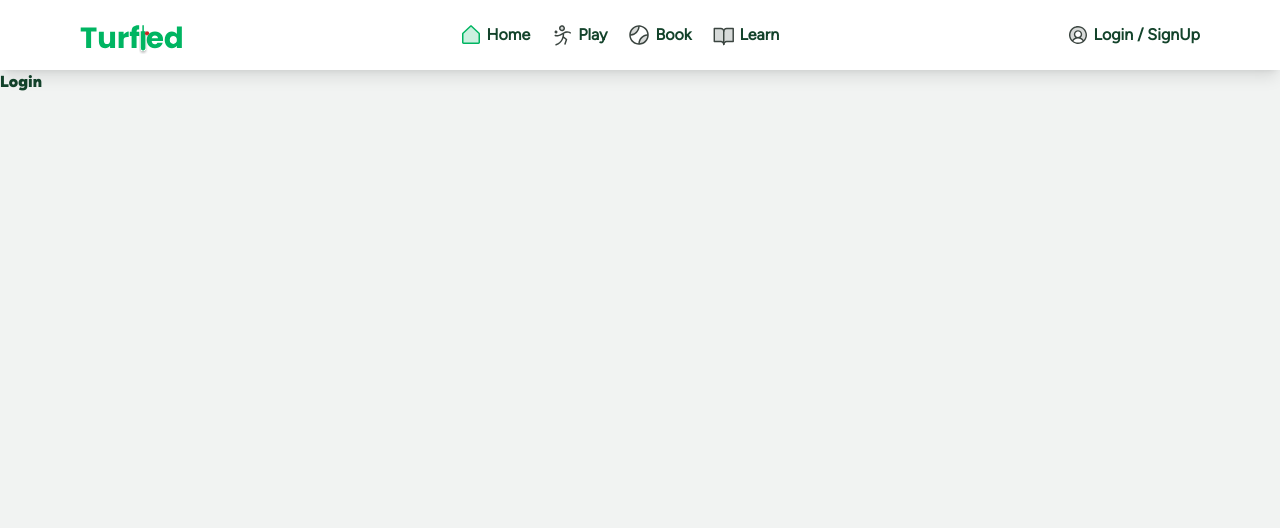
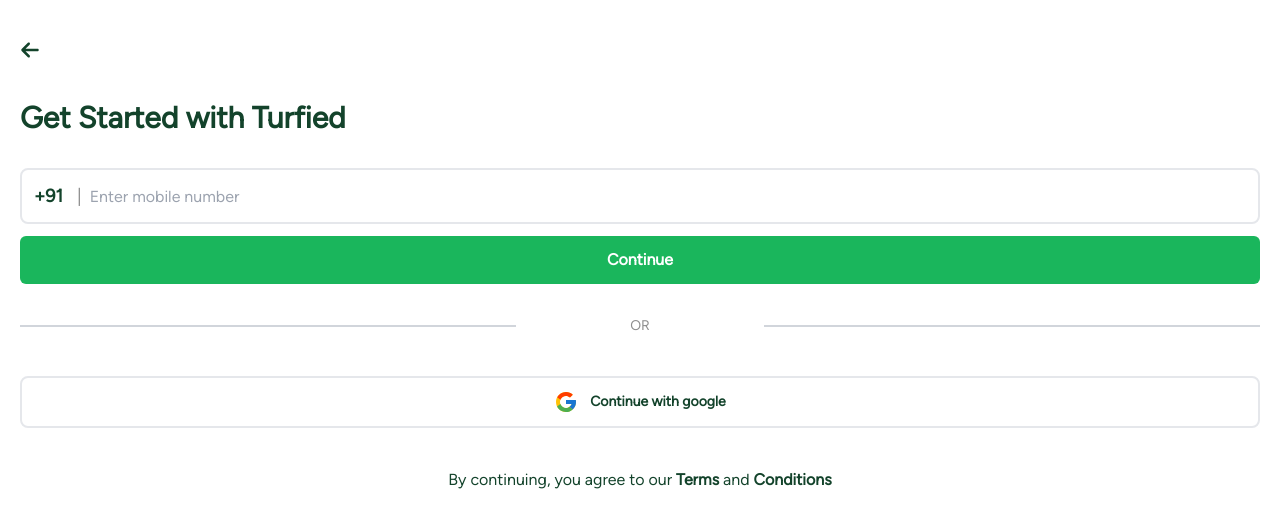
Before and after one commit to sakthivel155/Turfied, a React (Vite) app: page /Login in a window 1280 px wide. Shown: the top 528 px of the page. Built offline with nearby package versions, Linux system fonts and the light colour scheme.

Commit message:
login design

```diff
--- a/src/pages/Login.jsx
+++ b/src/pages/Login.jsx
@@ -1,9 +1,65 @@
+import { useState, useEffect, useRef } from "react";
+import { FaArrowLeft } from "react-icons/fa6";
+import { FcGoogle } from "react-icons/fc";
+import { useNavigate } from "react-router-dom";
+
 function Login() {
+    const [countryCode, setCountryCode] = useState("+91");
+    const [mobileNo, setMobileNo] = useState("");
+    const navigate = useNavigate();
+    const mobileInputRef = useRef(null);
+
+    useEffect(() => {
+        // Focus on the mobile number input when the component mounts
+        if (mobileInputRef.current) {
+            mobileInputRef.current.focus();
+        }
+    }, []);
+
+    const handleBackClick = () => {
+        navigate(-1); // This will navigate to the previous route
+    };
 
     return (
-    <h1>Login</h1>
-    )
-
+        <section className="absolute z-20 top-0 h-[100vh] w-full bg-white px-5 py-10">
+            <FaArrowLeft className="text-xl cursor-pointer" onClick={handleBackClick} />
+            <h2 className="font-black text-3xl mt-10">Get Started with Turfied</h2>
+            <div className="flex border-2 p-3 outline-none gap-2 text-lg rounded-lg mt-8">
+                <input
+                    type="text"
+                    name="countryCode"
+                    id="countryCode"
+                    value={countryCode}
+                    onChange={(e) => setCountryCode(e.target.value)}
+                    className="w-[35px] outline-none font-semibold"
+                />
+                <div className="text-[#8e8e8e]">|</div>
+                <input
+                    type="tel"
+                    name="phoneNumber"
+                    id="phoneNumber"
+                    value={mobileNo}
+                    onChange={(e) => setMobileNo(e.target.value)}
+                    className="w-full outline-none placeholder:text-[1rem]"
+                    placeholder="Enter mobile number"
+                    ref={mobileInputRef}
+                />
+            </div>
+            <button className="font-semibold text-white bg-[#1AB65C] w-full py-3 rounded-md mt-3 active:bg-primary-green">
+                Continue
+            </button>
+            <div className="flex justify-between items-center mt-8">
+                <div className="bg-gray-300 h-[1.2px] w-[40%]" />
+                <span className="text-sm text-[#8e8e8e]">OR</span>
+                <div className="bg-gray-300 h-[1.2px] w-[40%]" />
+            </div>
+            <div className="flex items-center justify-center border-2 p-3 outline-none gap-3 text-md rounded-lg mt-10">
+                <FcGoogle className="text-2xl" />
+                <button className="font-semibold text-sm">Continue with google</button>
+            </div>
+            <p className=" text-center w-[80%] mx-auto mt-10">By continuing, you agree to our <span className="font-bold">Terms</span> and <span className="font-bold">Conditions</span></p>
+        </section>
+    );
 }
 
-export default Login
+export default Login;
```
